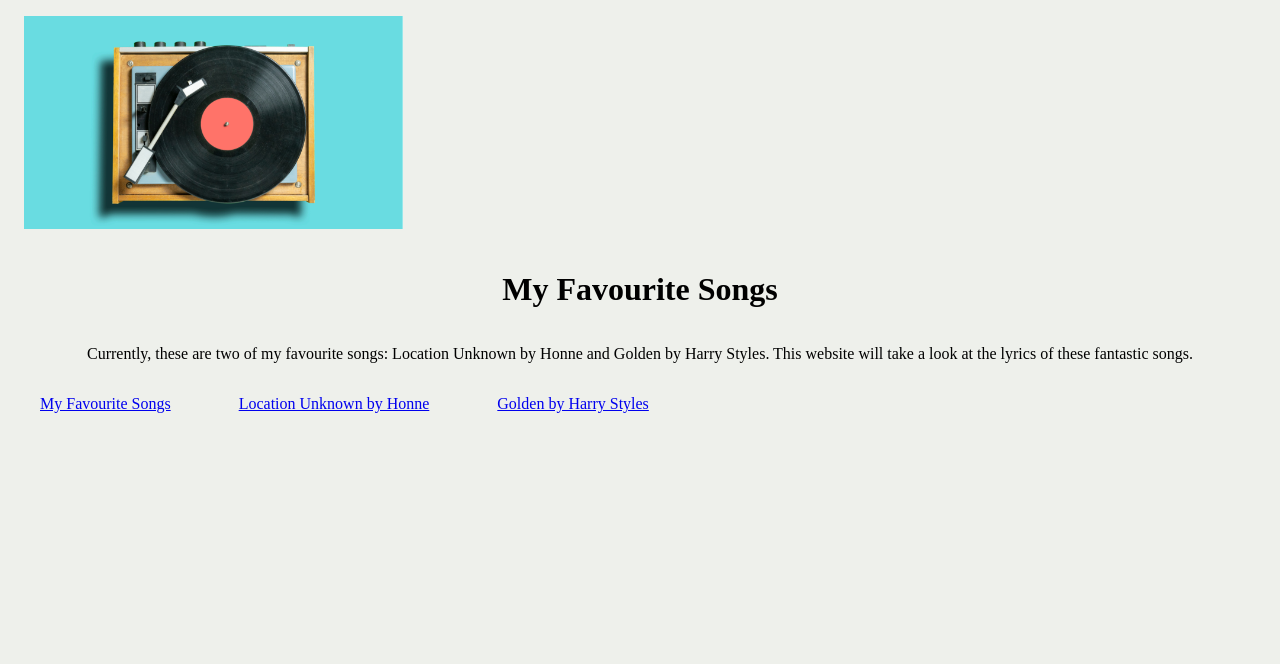
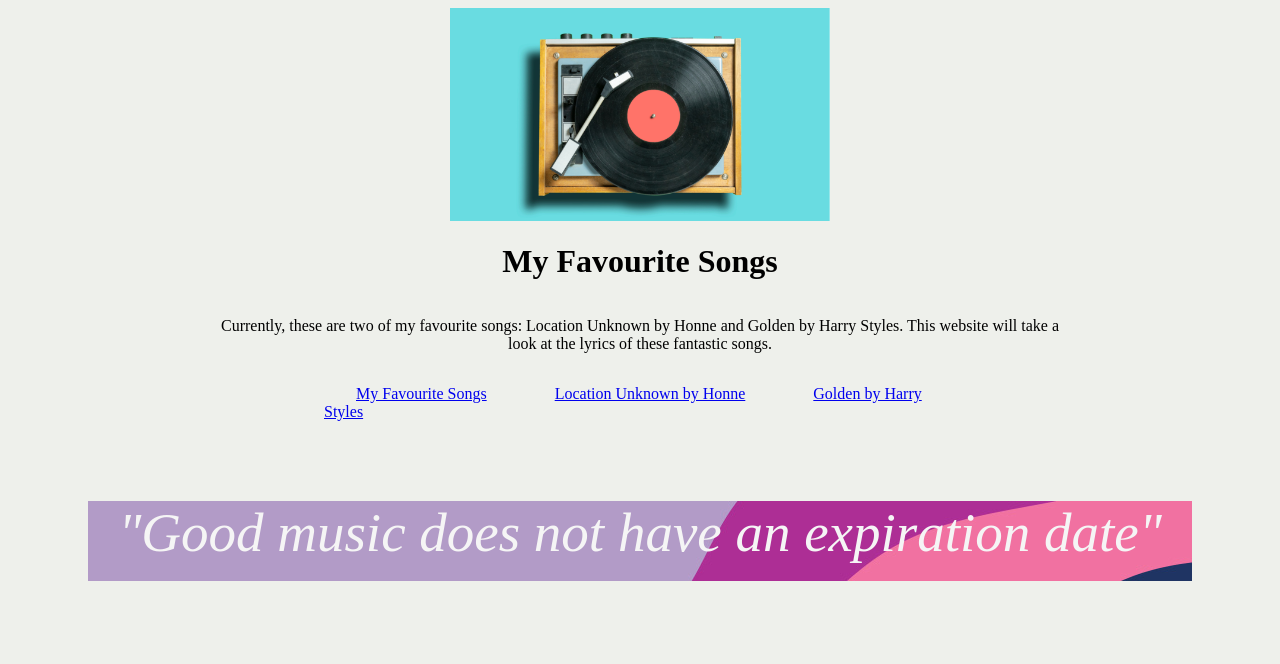
Before and after one commit to harrisonlester/harrison-lester-three-pages, a plain HTML site: page index.html in a window 1280 px wide. Drawn offline with Linux system fonts and the light colour scheme.

Commit message:
Added a footer and more CSS properties

```diff
--- a/index.html
+++ b/index.html
@@ -8,11 +8,16 @@
 </head>
 
 <body>
-	<img src="Image Assets/recordplayer.jpeg" alt="old time record player">
+	<img src="Image Assets/recordplayer.jpeg" alt="old time record player" class="center">
 	<h1>My Favourite Songs</h1>
 	<p>Currently, these are two of my favourite songs: Location Unknown by Honne and Golden by Harry Styles. This website will take a look at the lyrics of these fantastic songs.</p>
-	<a href="index.html" class="hyperlinks">My Favourite Songs</a>
-	<a href="honne.html" class="hyperlinks">Location Unknown by Honne</a>
-	<a href="golden.html" class="hyperlinks">Golden by Harry Styles</a>
+	<nav>
+		<a href="index.html" class="hyperlinks">My Favourite Songs</a>
+		<a href="honne.html" class="hyperlinks">Location Unknown by Honne</a>
+		<a href="golden.html" class="hyperlinks">Golden by Harry Styles</a>
+	</nav>
+	<footer>
+		<div class="my-image"><em>"Good music does not have an expiration date"</em></div>
+	</footer>
 </body>
 </html>
--- a/style.css
+++ b/style.css
@@ -21,6 +21,26 @@ h1 {
 	font-size: 18;
 }
 
+.my-image {
+	color: whitesmoke;
+	font-size: 55px;
+	height: 10vh;
+	text-align: center;
+	display: block;
+	background: url("Image Assets/footer-background.jpeg")
+}
+
+footer {
+	padding: 5rem;
+}
+
+nav {
+  display: block;
+  margin-left: auto;
+  margin-right: auto;
+  width: 50%;
+}
+
 img {
 	max-width: 30%;
 	min-width: 10rem;
@@ -28,6 +48,13 @@ img {
 	margin-right: 1rem;
 	margin-bottom: 1rem;
 	margin-left: 1rem;
+}
+
+.center {
+  display: block;
+  margin-left: auto;
+  margin-right: auto;
+  width: 50%;
 }
 
 .hyperlinks {
@@ -38,6 +65,6 @@ img {
 p {
 	text-align: center;
 	padding: 1rem;
-	margin-left: 3rem;
-	margin-right: 3rem;
+	margin-left: 12rem;
+	margin-right: 12rem;
 }
```
Also changed, not shown: golden.html (+9 -5 lines), honne.html (+9 -4 lines).
